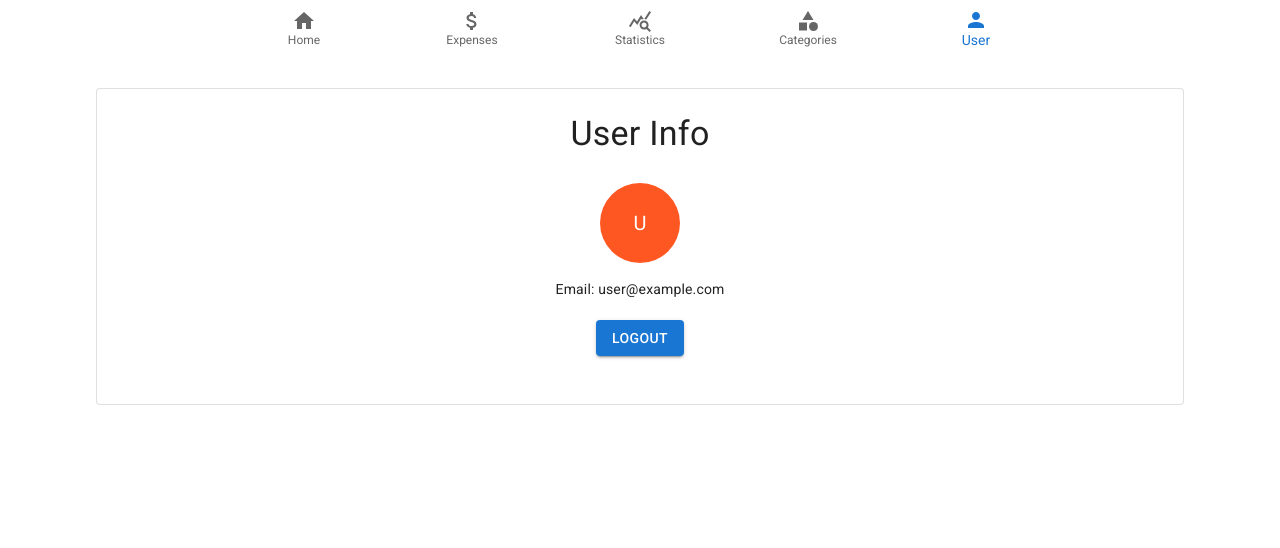
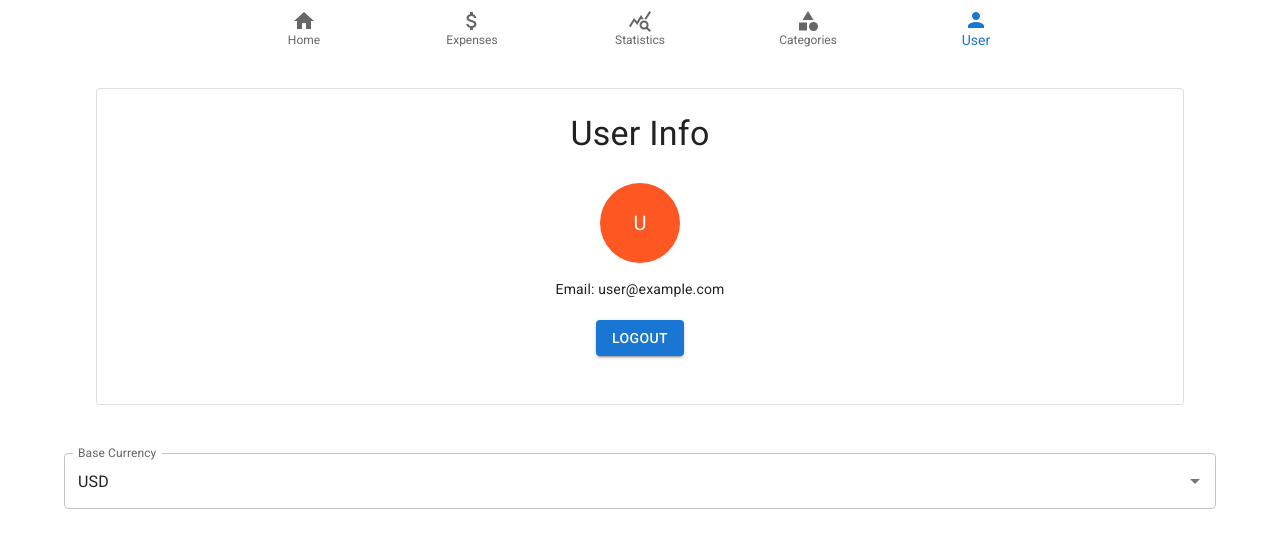
Before and after one commit to Wetherk/expense-tracker-react-ts, a React (Vite) app: page /userInfo in a window 1280 px wide. Shown: the top 548 px of the page. Built offline with nearby package versions, Linux system fonts and the light colour scheme; no server answers; sample sign-in values are in the browser's storage.

Commit message:
Add base currency, connect with exchange rates api

```diff
--- a/src/components/Expenses/ExpensesPieChart.tsx
+++ b/src/components/Expenses/ExpensesPieChart.tsx
@@ -1,4 +1,4 @@
-import { PieChart } from "@mui/x-charts";
+import { PieChart } from "@mui/x-charts/PieChart";
 import { useSelector } from "react-redux";
 
 import { RootState } from "../../store/redux";
@@ -19,24 +19,37 @@ const ExpensesPieChart: React.FC = () => {
 
     const spendingPerCategory: SpendingPerCategory = {};
 
+    let totalSpendingAmount = 0;
+
     expenses.reduce((prevValue: SpendingPerCategory, currentValue: Expense) => {
         if (!prevValue[currentValue.category.type])
             prevValue[currentValue.category.type] = 0;
 
         prevValue[currentValue.category.type]! += currentValue.amount;
 
+        totalSpendingAmount += currentValue.amount;
+
         return prevValue;
     }, spendingPerCategory);
 
     const chartExpenseData = Object.entries(spendingPerCategory).map(
         ([category, amount]) => {
+            const spendingPercent = (
+                (100 * amount) /
+                totalSpendingAmount
+            ).toFixed();
             return {
                 id: category,
                 value: amount,
-                label: expenseCategoryDescriptionMapping[category as Category],
+                label: `${
+                    expenseCategoryDescriptionMapping[category as Category]
+                } ${spendingPercent}%`,
             };
         }
     );
+
+    // 100 4261
+    // x y
 
     return (
         <>
--- a/src/routes/userInfo.tsx
+++ b/src/routes/userInfo.tsx
@@ -1,4 +1,3 @@
-import React from "react";
 import { useDispatch, useSelector } from "react-redux";
 import {
     Button,
@@ -8,18 +7,33 @@ import {
     Card,
     CardContent,
     Box,
+    Autocomplete,
+    TextField,
 } from "@mui/material";
 import { deepOrange } from "@mui/material/colors";
 
 import { logOut } from "../store/authSlice";
+import { expensesActions } from "../store/expensesSlice";
 import { AppDispatch, RootState } from "../store/redux";
+import {
+    Currency,
+    currencyCodes,
+    currencyFullNameMapping,
+} from "../model/Currency";
 
 const UserInfo: React.FC = () => {
     const dispatch = useDispatch<AppDispatch>();
     const user = useSelector((state: RootState) => state.auth.user);
+    const baseCurrency = useSelector(
+        (state: RootState) => state.expenses.baseCurrency
+    );
 
     const handleLogout = () => {
         dispatch(logOut());
+    };
+
+    const handleCurrencyChange = (e: React.SyntheticEvent, value: Currency) => {
+        dispatch(expensesActions.setBaseCurrency(value));
     };
 
     return (
@@ -69,6 +83,34 @@ const UserInfo: React.FC = () => {
                     </CardContent>
                 </Box>
             </Card>
+            <Autocomplete
+                disablePortal
+                disableClearable
+                sx={{ width: "100%" }}
+                options={currencyCodes}
+                value={baseCurrency}
+                onChange={handleCurrencyChange}
+                renderOption={(props, option) => (
+                    <Box component="li" {...props}>
+                        <Typography
+                            sx={{ marginRight: "10px", fontWeight: "bold" }}
+                            variant="button"
+                        >
+                            {option}
+                        </Typography>
+                        <Typography variant="body1">
+                            {option && currencyFullNameMapping[option]}
+                        </Typography>
+                    </Box>
+                )}
+                renderInput={(params) => (
+                    <TextField
+                        {...params}
+                        margin="normal"
+                        label="Base Currency"
+                    />
+                )}
+            />
         </Container>
     );
 };
--- /dev/null
+++ b/src/service/CurrencyConversionRate.ts
@@ -0,0 +1,25 @@
+import { currencyCodes } from "../model/Currency";
+import store from "../store/redux";
+
+const baseUrl = "https://api.freecurrencyapi.com/v1/";
+
+const apiKey = import.meta.env.VITE_FREE_CURRENCY_API_KEY;
+
+export const getRates = async () => {
+    const baseCurrency = store.getState().expenses.baseCurrency;
+    const symbols = currencyCodes
+        .reduce((acc, currency) => acc.concat(`,${currency}`), "")
+        .replace(`,${baseCurrency}`, "")
+        .slice(1);
+
+    const response = await fetch(
+        `${baseUrl}/latest?apikey=${apiKey}&base_currency=${baseCurrency}&currencies=${symbols}`
+    );
+    const data = await response.json();
+
+    if (!response.ok) {
+        throw new Error(data.message || "Error fetching rates");
+    }
+
+    return data;
+};
--- a/src/service/Expenses.ts
+++ b/src/service/Expenses.ts
@@ -1,10 +1,12 @@
 import { Expense } from "../model/Expense";
 import store from "../store/redux";
+import { getRates } from "./CurrencyConversionRate";
 
 const basePath =
     "https://expense-tracker-12796-default-rtdb.europe-west1.firebasedatabase.app/";
 
 export const getExpenses = (): Promise<Response> => {
+    getRates();
     return fetch(`${basePath}/expenses.json`);
 };
 
--- a/src/store/expensesSlice.ts
+++ b/src/store/expensesSlice.ts
@@ -1,13 +1,16 @@
 import { createSlice, PayloadAction } from "@reduxjs/toolkit";
 
 import { Expense } from "../model/Expense";
+import { Currency } from "../model/Currency";
 
 interface ExpensesState {
     items: Expense[];
+    baseCurrency: Currency;
 }
 
 const initialState: ExpensesState = {
     items: [],
+    baseCurrency: "USD",
 };
 
 const expensesSlice = createSlice({
@@ -28,6 +31,9 @@ const expensesSlice = createSlice({
 
             state.items = expensesToSet;
         },
+        setBaseCurrency(state, action: PayloadAction<Currency>) {
+            state.baseCurrency = action.payload;
+        },
     },
 });
 
```
Also changed, not shown: 1 other file (tests, documents, lock files or other folders).
